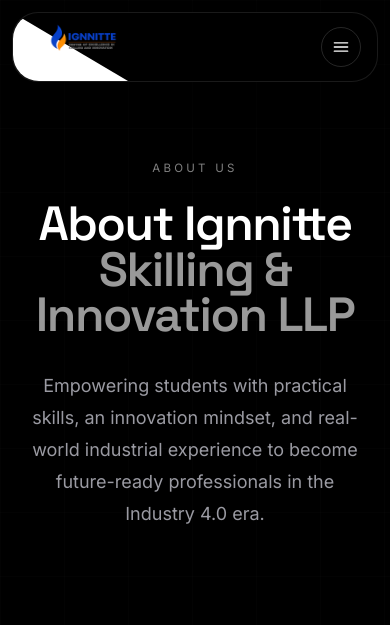
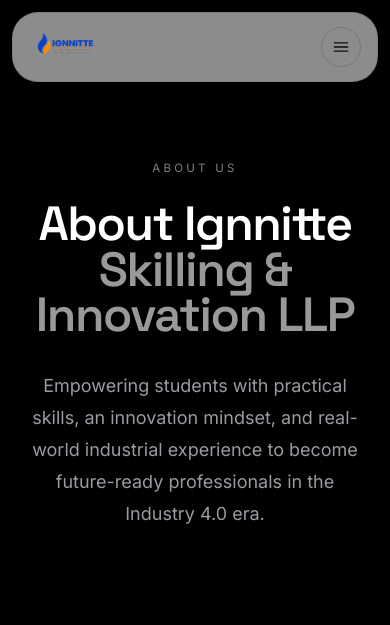
Before and after one commit to iamaftab18/ignnitte-website, a Flask app: page /about in a window 390 px wide. Shown: the top 625 px of the page. Run offline with Flask 3, Linux system fonts and the light colour scheme; some libraries are stand-ins or nearby versions.

Commit message:
Make the navbar fully white/translucent instead of black
Drops the diagonal-slide logo badge experiment entirely — with the
whole pill white now there's no more contrast problem to solve there.

Added a .force-light counterpart to the existing .force-dark utility
(mirrors html.light's variable values) and swapped it onto #nav-pill
and #mobile-menu. Since every nav color (bg-base, text-fg, text-fog,
border-fg, etc.) reads from those CSS variables, this flips the whole
pill and drawer to light without touching each utility class.

Also fixed the mobile menu-toggle icon, which relied on inherited
`color` for its `stroke="currentColor"` rather than the scoped
variable — it would have stayed white-on-white. Gave it an explicit
text-fg class.

```diff
--- a/flask_site/static/css/custom.css
+++ b/flask_site/static/css/custom.css
@@ -43,6 +43,19 @@ html.light {
   --c-danger: 248 113 113;
   --c-success: 74 222 128;
   --line: rgba(255, 255, 255, 0.18);
+}
+
+/* Force a light palette locally (used for the navbar) */
+.force-light {
+  --c-base: 255 255 255;
+  --c-surface: 245 245 247;
+  --c-fg: 12 12 14;
+  --c-muted: 88 88 97;
+  --c-invbg: 12 12 14;
+  --c-invfg: 255 255 255;
+  --c-danger: 185 28 28;
+  --c-success: 21 128 61;
+  --line: rgba(0, 0, 0, 0.14);
 }
 
 html, body { background: rgb(var(--c-base)); }
@@ -637,19 +650,6 @@ html.light .aurora-blob {
 }
 .li-post__cta-link:hover { gap: 0.85rem; }
 
-/* ---------- Torn-paper logo badge (navbar) ---------- */
-.nav-logo-torn {
-  position: relative;
-  overflow: hidden;
-}
-.nav-logo-torn::before {
-  content: "";
-  position: absolute;
-  inset: 0;
-  z-index: 0;
-  background: #ffffff;
-  clip-path: polygon(0 0, 50% 100%, 0 100%);
-}
 
 /* ---------- Utilities ---------- */
 .hairline { height: 1px; background: var(--line); }
--- a/flask_site/templates/base.html
+++ b/flask_site/templates/base.html
@@ -53,13 +53,11 @@
   <!-- ===================== NAV ===================== -->
   <header id="site-header" class="fixed inset-x-0 top-0 z-50 px-3 pt-3 sm:px-4 sm:pt-4">
     <div id="nav-pill"
-         class="force-dark mx-auto max-w-[1360px] rounded-[26px] border border-fg/10 bg-base/55 shadow-[0_10px_40px_-14px_rgba(0,0,0,0.7)] backdrop-blur-2xl transition-colors duration-300">
+         class="force-light mx-auto max-w-[1360px] rounded-[26px] border border-fg/10 bg-base/55 shadow-[0_10px_40px_-14px_rgba(0,0,0,0.25)] backdrop-blur-2xl transition-colors duration-300">
       <nav class="flex items-center justify-between gap-4 px-4 py-2.5 sm:px-5 lg:px-6">
-        <div class="nav-logo-torn -my-2.5 -ml-4 flex w-[230px] shrink-0 items-end self-stretch rounded-l-[26px] pb-3 pl-7 sm:-ml-5 sm:w-[270px] lg:-ml-6 lg:w-[310px]">
-          <a href="/" class="relative z-[1] flex items-center" aria-label="Ignnitte — home">
-            <img src="/assets/ignnitte.png" alt="Ignnitte" class="h-14 w-auto object-contain md:h-16" />
-          </a>
-        </div>
+        <a href="/" class="flex shrink-0 items-center" aria-label="Ignnitte — home">
+          <img src="/assets/ignnitte.png" alt="Ignnitte" class="h-12 w-auto object-contain md:h-14" />
+        </a>
 
         <!-- desktop links -->
         <div class="hidden flex-1 items-center justify-center gap-7 lg:flex">
@@ -100,7 +98,7 @@
             <svg class="icon-moon h-4 w-4" viewBox="0 0 24 24"><path d="M21 12.8A9 9 0 1111.2 3a7 7 0 009.8 9.8z" fill="none" stroke="currentColor" stroke-width="1.6" stroke-linejoin="round"/></svg>
             <svg class="icon-sun h-4 w-4" viewBox="0 0 24 24"><circle cx="12" cy="12" r="4" fill="none" stroke="currentColor" stroke-width="1.6"/><path d="M12 2v2M12 20v2M4.9 4.9l1.4 1.4M17.7 17.7l1.4 1.4M2 12h2M20 12h2M4.9 19.1l1.4-1.4M17.7 6.3l1.4-1.4" fill="none" stroke="currentColor" stroke-width="1.6" stroke-linecap="round"/></svg>
           </button>
-          <button id="menu-toggle" aria-label="Menu" class="grid h-10 w-10 place-items-center rounded-full border border-fg/15">
+          <button id="menu-toggle" aria-label="Menu" class="grid h-10 w-10 place-items-center rounded-full border border-fg/15 text-fg">
             <svg viewBox="0 0 24 24" class="h-5 w-5"><path d="M4 7h16M4 12h16M4 17h16" fill="none" stroke="currentColor" stroke-width="1.6" stroke-linecap="round"/></svg>
           </button>
         </div>
@@ -109,7 +107,7 @@
 
     <!-- mobile drawer -->
     <div id="mobile-menu"
-         class="force-dark mx-auto mt-2 hidden max-w-[1360px] rounded-[26px] border border-fg/10 bg-base/90 px-5 py-6 shadow-[0_10px_40px_-14px_rgba(0,0,0,0.7)] backdrop-blur-2xl lg:hidden">
+         class="force-light mx-auto mt-2 hidden max-w-[1360px] rounded-[26px] border border-fg/10 bg-base/90 px-5 py-6 shadow-[0_10px_40px_-14px_rgba(0,0,0,0.25)] backdrop-blur-2xl lg:hidden">
       <div class="grid gap-1">
         {% for link in nav_links %}
           <a href="{{ link.path }}" class="rounded-xl px-4 py-3 text-base {{ 'text-fg' if active == link.path else 'text-fog' }} hover:bg-fg/10">{{ link.label }}</a>
```
